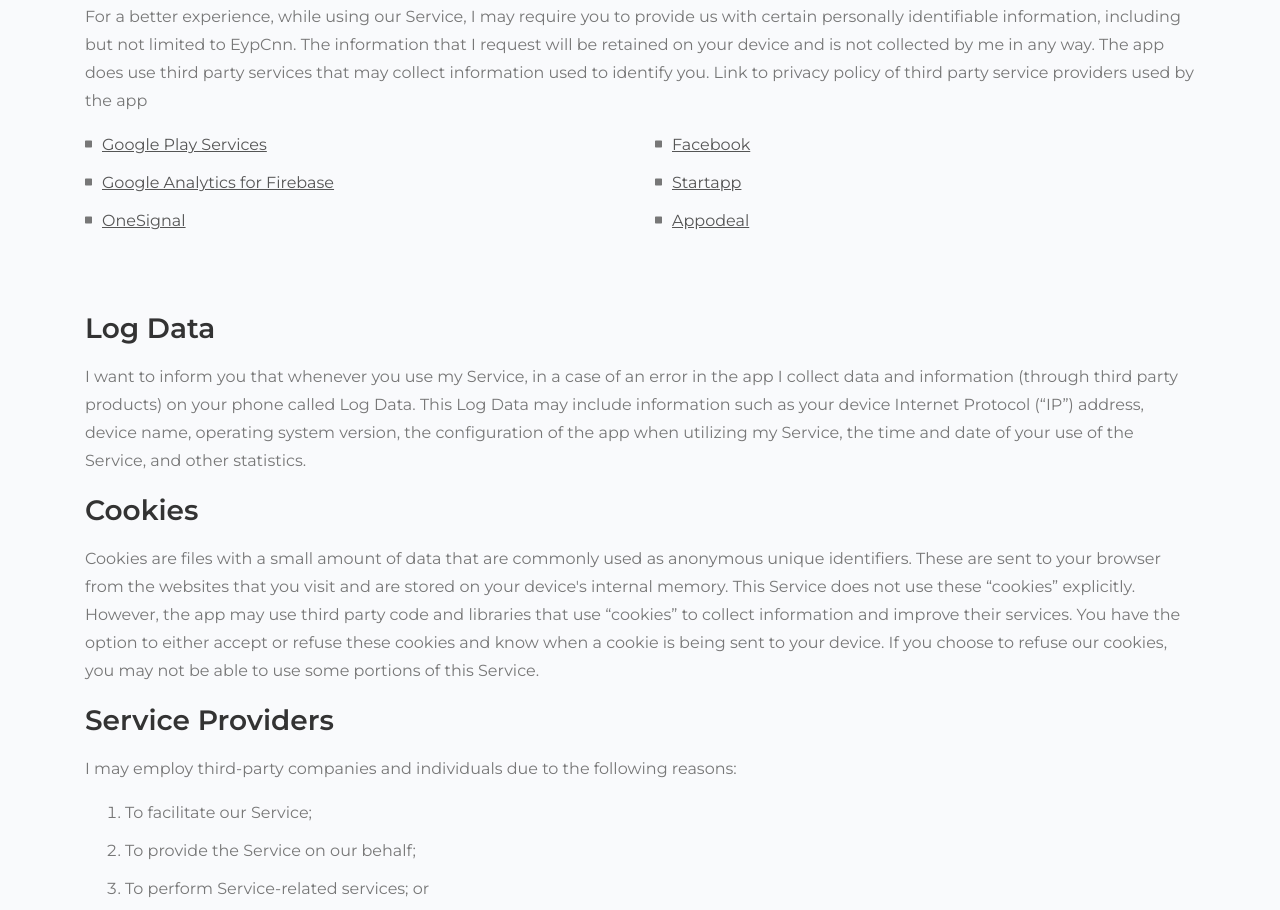
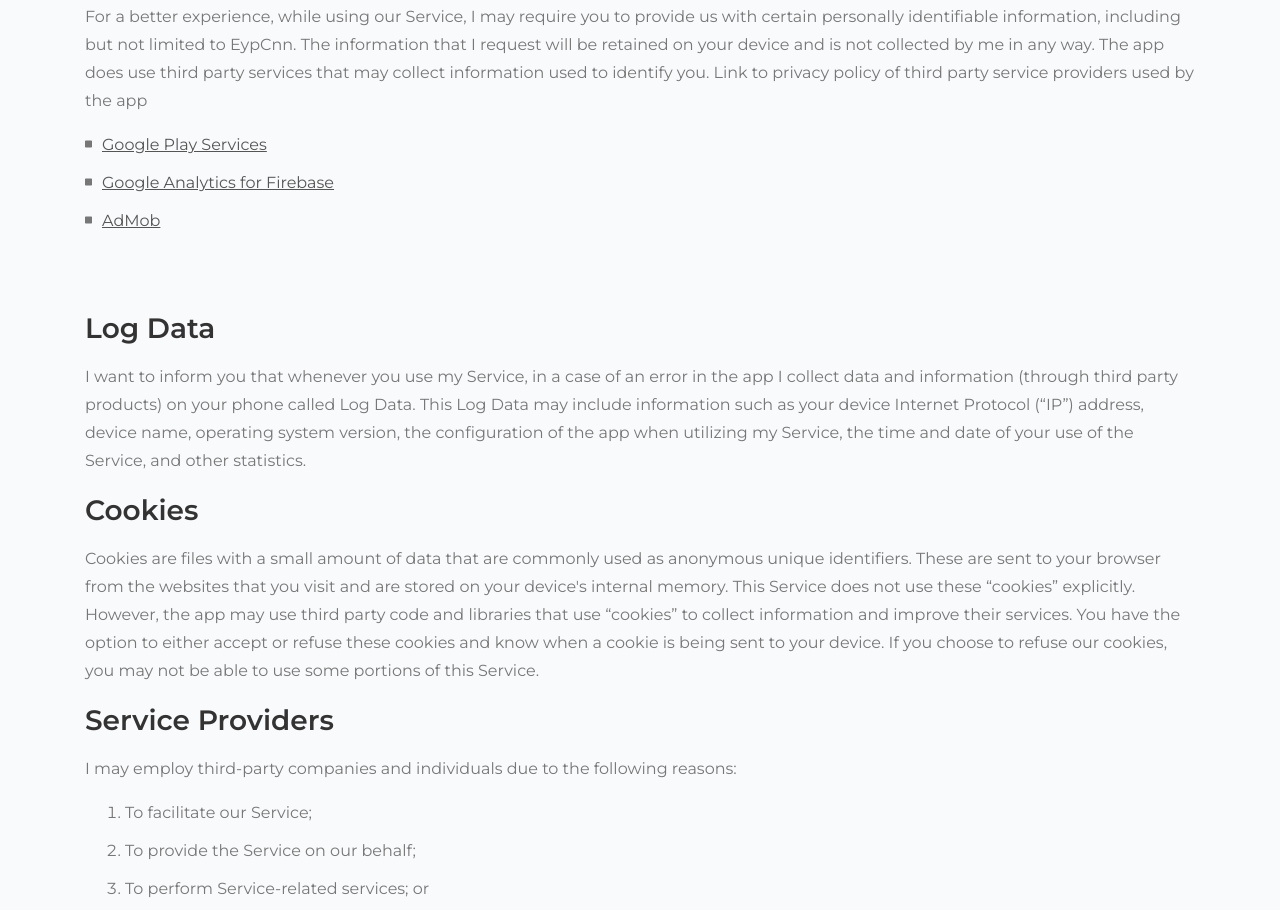
Before and after one commit to EypCnnApps/batterycalibration.github.io, a plain HTML site: page privacy-policy.html in a window 1280 px wide. Shown: the part 793-1703 px from the top of the page. Drawn offline with Linux system fonts and the light colour scheme.

Commit message:
new update
new update

```diff
--- a/privacy-policy.html
+++ b/privacy-policy.html
@@ -130,28 +130,11 @@
                                     </li>
                                     <li class="media">
                                         <i class="fas fa-square"></i>
-                                        <div class="media-body"><a href="https://onesignal.com/privacy_policy" target="_blank" rel="noopener noreferrer">OneSignal</a></div>
+                                        <div class="media-body"><a href="https://support.google.com/admob/answer/6128543?hl=en" target="_blank" rel="noopener noreferrer">AdMob</a></div>
                                     </li>
                                    </ul>
                             </div> <!-- end of col -->
-
-                            <div class="col-md-6">
-                                <ul class="list-unstyled li-space-lg">
-                                    <li class="media">
-                                        <i class="fas fa-square"></i>
-                                        <div class="media-body"><a href="https://www.facebook.com/about/privacy/update/printable" target="_blank" rel="noopener noreferrer">Facebook</a></div>
-                                    </li>
-                                    <li class="media">
-                                        <i class="fas fa-square"></i>
-                                        <div class="media-body"><a href="https://www.startapp.com/privacy/" target="_blank" rel="noopener noreferrer">Startapp</a></div>
-                                    </li>
-                                    <li class="media">
-                                        <i class="fas fa-square"></i>
-                                        <div class="media-body"><a href="https://www.appodeal.com/home/privacy-policy/" target="_blank" rel="noopener noreferrer">Appodeal</a></div>
-                                    </li>
-									</ul>
-                            </div> <!-- end of col -->
-                        </div> <!-- end of row -->
+						</div> <!-- end of row -->
                     </div> <!-- end of text-container-->
 
                     <div class="text-container">
```
Also changed, not shown: release/update-changelog.xml (+3 -4 lines).
